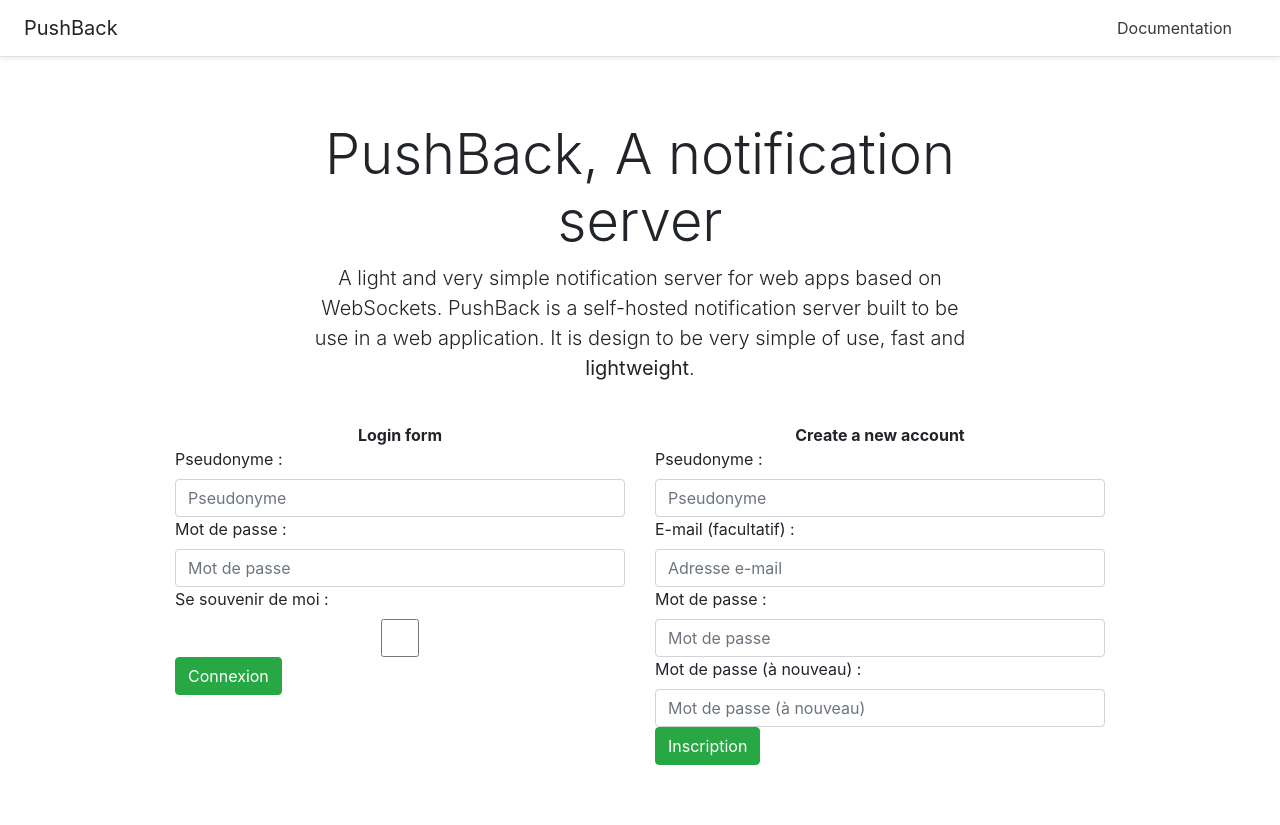
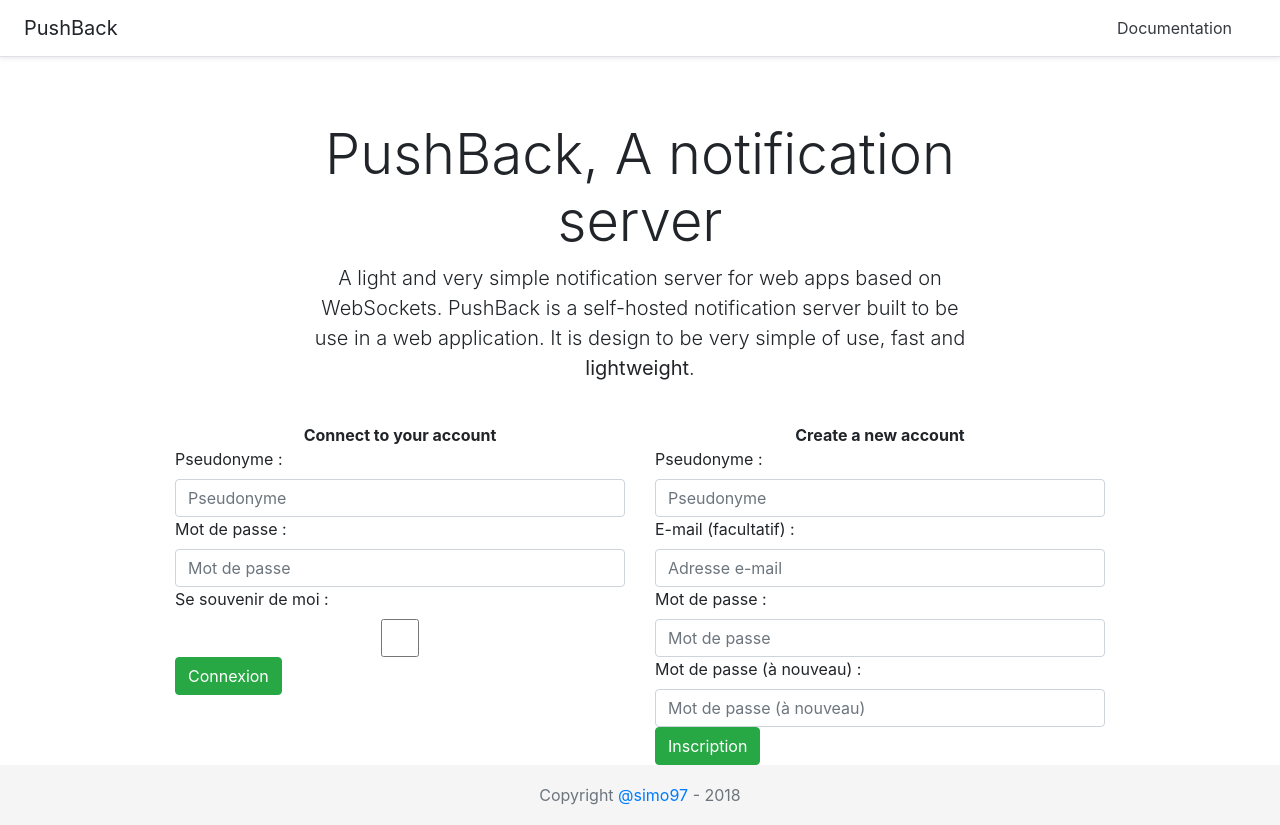
Before and after one commit to simo97/PushBack, a Django app: page / in a window 1280 px wide. Before the commit the page ends 765 px from the top, so only its background shows below. Run offline with Django 3.2, Linux system fonts and the light colour scheme; parts of the project's set-up code (start-up, migrations or seed data) failed here and were passed over; some libraries are stand-ins or nearby versions.

Commit message:
finish landing page

```diff
--- a/webapp/static/webapp/css/dashboard.css
+++ b/webapp/static/webapp/css/dashboard.css
@@ -18,3 +18,27 @@ html {
 .card-deck .card {
   min-width: 220px;
 }
+
+
+/* Sticky footer styles
+-------------------------------------------------- */
+html {
+  position: relative;
+  min-height: 100%;
+}
+body {
+  margin-bottom: 60px; /* Margin bottom by footer height */
+}
+.footer {
+  position: absolute;
+  bottom: 0;
+  width: 100%;
+  height: 60px; /* Set the fixed height of the footer here */
+  line-height: 60px; /* Vertically center the text there */
+  background-color: #f5f5f5;
+}
+
+
+/* Custom page CSS
+-------------------------------------------------- */
+/* Not required for template or sticky footer method. */
--- a/webapp/templates/webapp/landing.html
+++ b/webapp/templates/webapp/landing.html
@@ -37,7 +37,7 @@
             </div>
            <div class="row">
                <div class="col-lg-6">
-                   <center><strong>Login form</strong></center>
+                   <center><strong>Connect to your account</strong></center>
                    <form action="{% url 'account_login' %}" method="post">
                        {% for field in login_form.visible_fields %}
                             <div class="fieldWrapper">
@@ -64,6 +64,14 @@
            </div>
        </div>
 
+       <footer class="footer">
+          <div class="container">
+            <span class="text-muted">
+                <center>Copyright <a href="https://github.com/simo97/" target="_blank">@simo97</a> - 2018</center>
+            </span>
+          </div>
+        </footer>
+
     <!-- Bootstrap core JavaScript
     ================================================== -->
     <!-- Placed at the end of the document so the pages load faster -->
```
